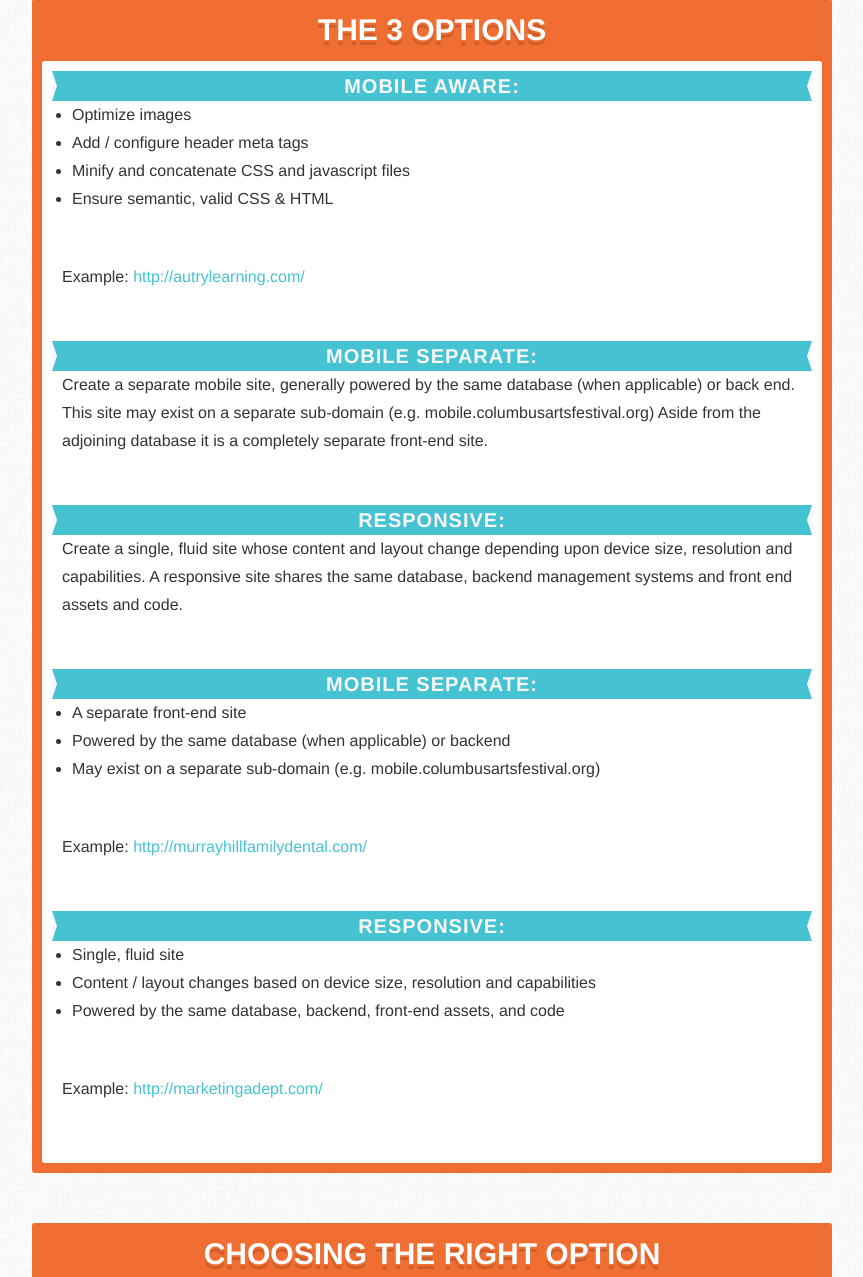
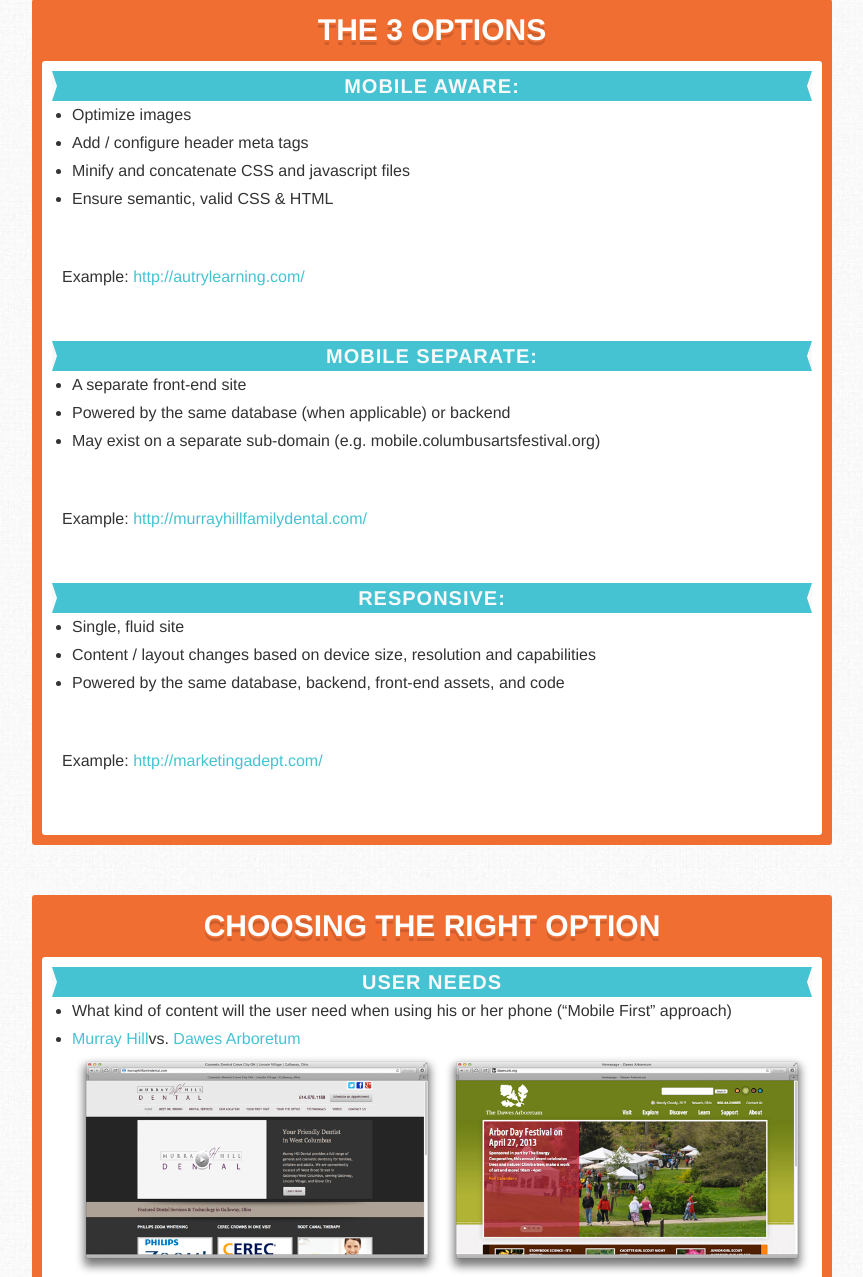
Before and after one commit to AdeptMarketing/mobile_summit, a PHP site: page / in a window 1280 px wide. Shown: the part 1011-2288 px from the top of the page, without its empty margins (208-1071 px from the left). Run offline with PHP 8.4, Linux system fonts and the light colour scheme; some libraries are stand-ins or nearby versions.

Commit message:
remove duplicate info

```diff
--- a/index.php
+++ b/index.php
@@ -44,11 +44,6 @@
 				<li>Ensure semantic, valid CSS &amp; HTML</li>
 			</ul>
 			<p>Example: <a href="http://autrylearning.com/" target="_blank">http://autrylearning.com/</a></p>
-			<h2>Mobile Separate:</h2>
-			<p>Create a separate mobile site, generally powered by the same database (when applicable) or back end.  This site may exist on a separate sub-domain (e.g. mobile.columbusartsfestival.org) Aside from the adjoining database it is a completely separate front-end site.  </p>
-
-			<h2>Responsive:</h2>
-			<p>Create a single, fluid site whose content and layout change depending upon device size, resolution and capabilities.  A responsive site shares the same database, backend management systems and front end assets and code. </p>
 			<h2>Mobile Separate:</h2>
 			<ul>
 				<li>A separate front-end site</li>
```
